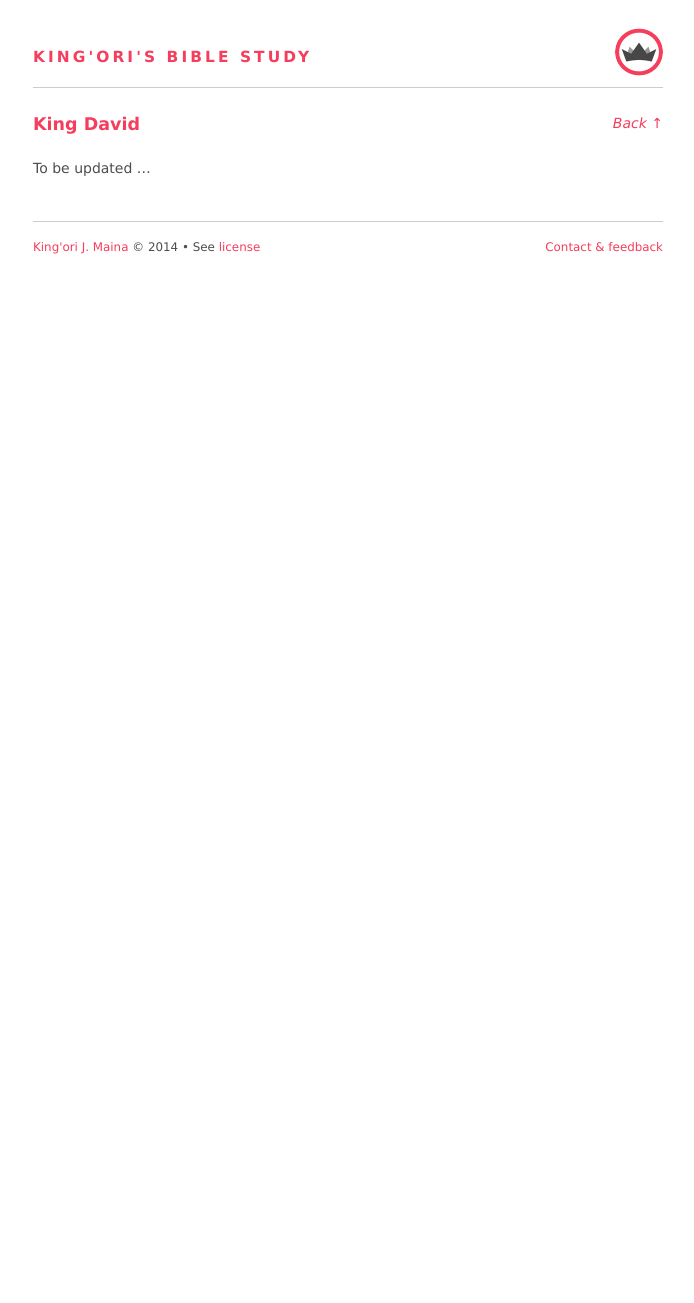
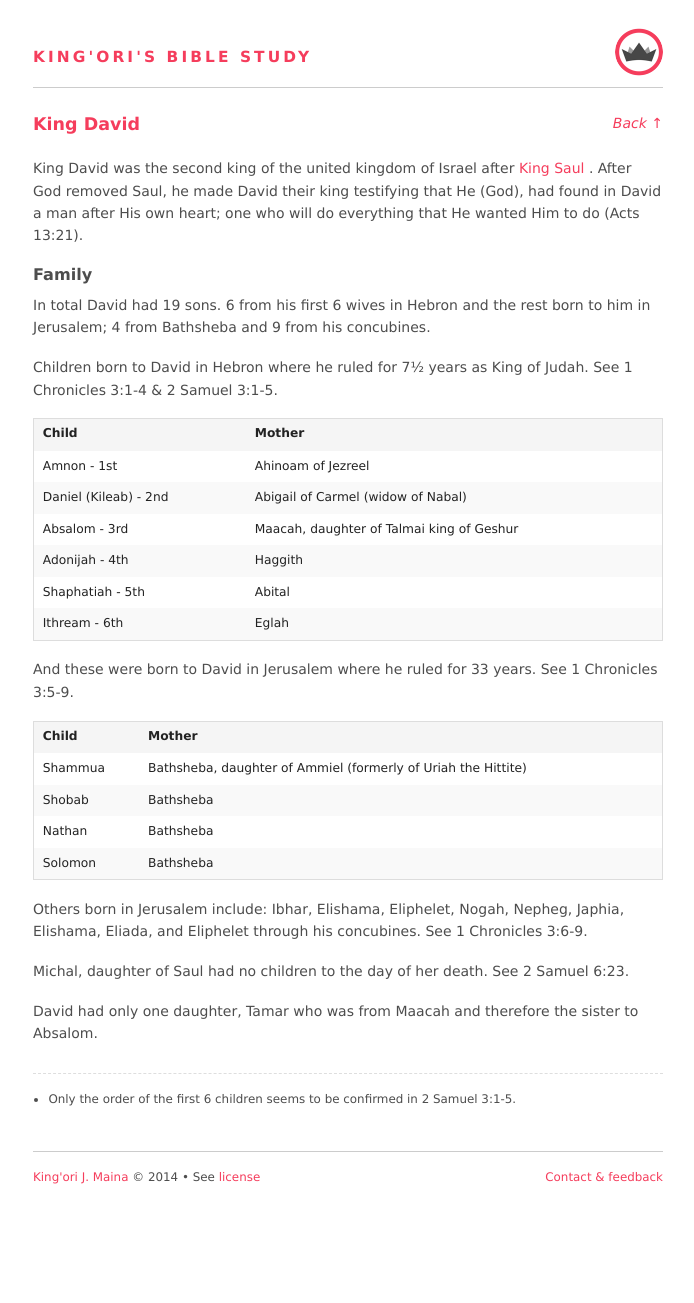
Before and after one commit to itskingori/systematic-theology, a Jekyll site: the page built from people/king-david-son-of-jesse.md, in a window 1280 px wide. Shown: the whole page, without its empty margins (292-986 px from the left). Built offline with Jekyll 4.4.1, drawn with Linux system fonts in a browser that asks for light colours; Markdown is read by kramdown in place of the engine named in the settings; before the commit the page ends 900 px from its top, so only the background shows below that.

Commit message:
Move King David's family to his file

```diff
--- a/people/king-david-son-of-jesse.md
+++ b/people/king-david-son-of-jesse.md
@@ -5,4 +5,50 @@ permalink: /people/king-david-son-of-jesse/
 sectionlink: /people/
 ---
 
-To be updated ...
+King David was the second king of the united kingdom of Israel after [King Saul
+][king-saul-son-of-kish]. After God removed Saul, he made David their king
+testifying that He (God), had found in David a man after His own heart; one who
+will do everything that He wanted Him to do (Acts 13:21).
+
+### Family
+
+In total David had 19 sons. 6 from his first 6 wives in Hebron and the rest born
+to him in Jerusalem; 4 from Bathsheba and 9 from his concubines.
+
+Children born to David in Hebron where he ruled for 7½ years as King of Judah.
+See 1 Chronicles 3:1-4 & 2 Samuel 3:1-5.
+
+| Child                  | Mother                    |
+| ---------------------- | --------------------------|
+| Amnon - 1st            | Ahinoam of Jezreel |
+| Daniel (Kileab) - 2nd  | Abigail of Carmel (widow of Nabal) |
+| Absalom - 3rd          | Maacah, daughter of Talmai king of Geshur |
+| Adonijah - 4th         | Haggith |
+| Shaphatiah - 5th       | Abital |
+| Ithream - 6th          | Eglah |
+
+And these were born to David in Jerusalem where he ruled for 33 years. See 1
+Chronicles 3:5-9.
+
+| Child       | Mother                    |
+| ----------- | --------------------------|
+| Shammua     | Bathsheba, daughter of Ammiel (formerly of Uriah the Hittite) |
+| Shobab      | Bathsheba |
+| Nathan      | Bathsheba |
+| Solomon     | Bathsheba |
+
+Others born in Jerusalem include: Ibhar, Elishama, Eliphelet, Nogah, Nepheg,
+Japhia, Elishama, Eliada, and Eliphelet through his concubines. See 1 Chronicles
+3:6-9.
+
+Michal, daughter of Saul had no children to the day of her death. See 2 Samuel
+6:23.
+
+David had only one daughter, Tamar who was from Maacah and therefore the sister
+to Absalom.
+
+---
+
+* Only the order of the first 6 children seems to be confirmed in 2 Samuel 3:1-5.
+
+[king-saul-son-of-kish]: {{ site.baseurl }}/people/king-saul-son-of-kish/
```
Also changed, not shown: books/11.1-kings/chapter-001.md (+1 -1 lines), topics/index.md (+0 -2 lines), topics/king-davids-wives-children.md (deleted, +0 -44 lines).
